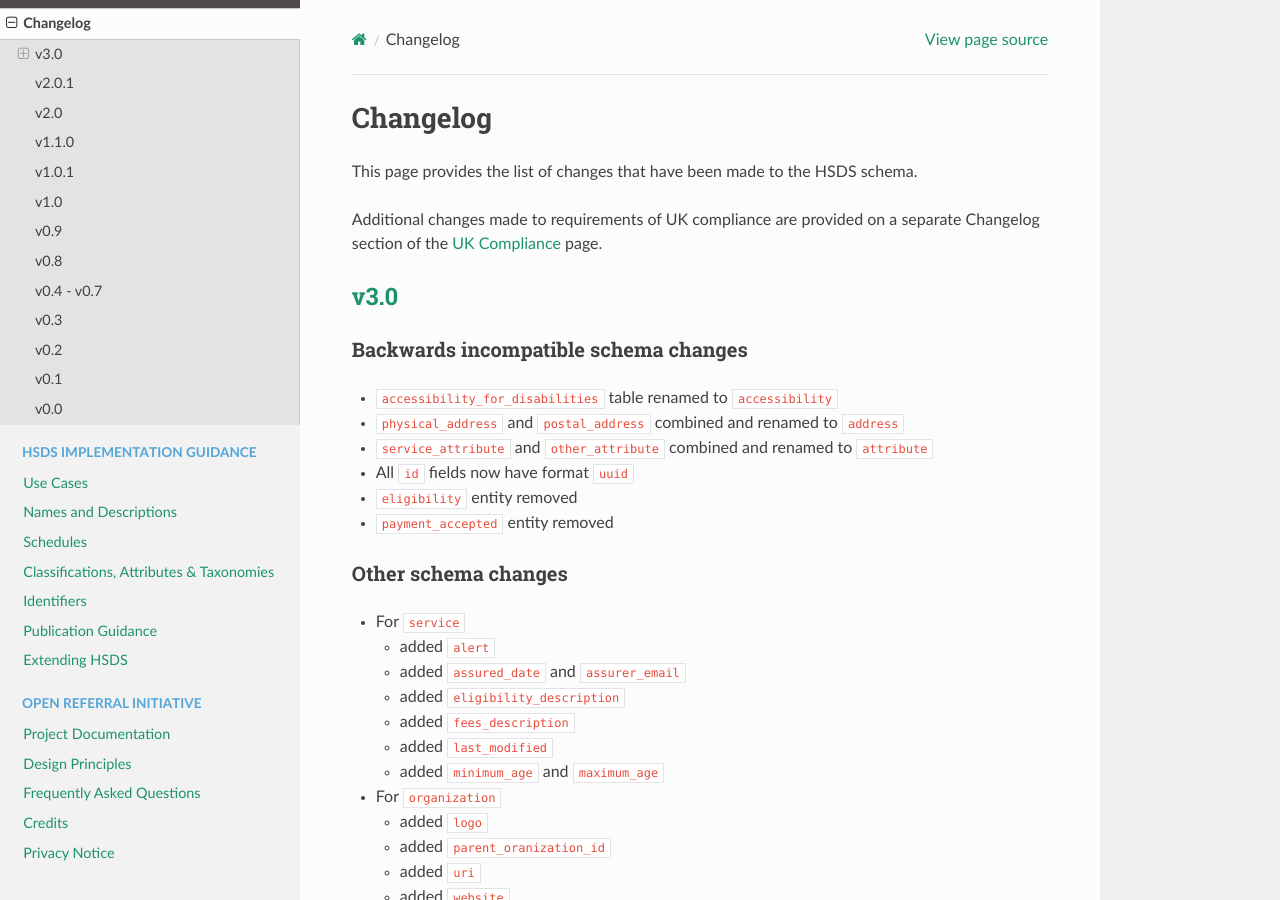
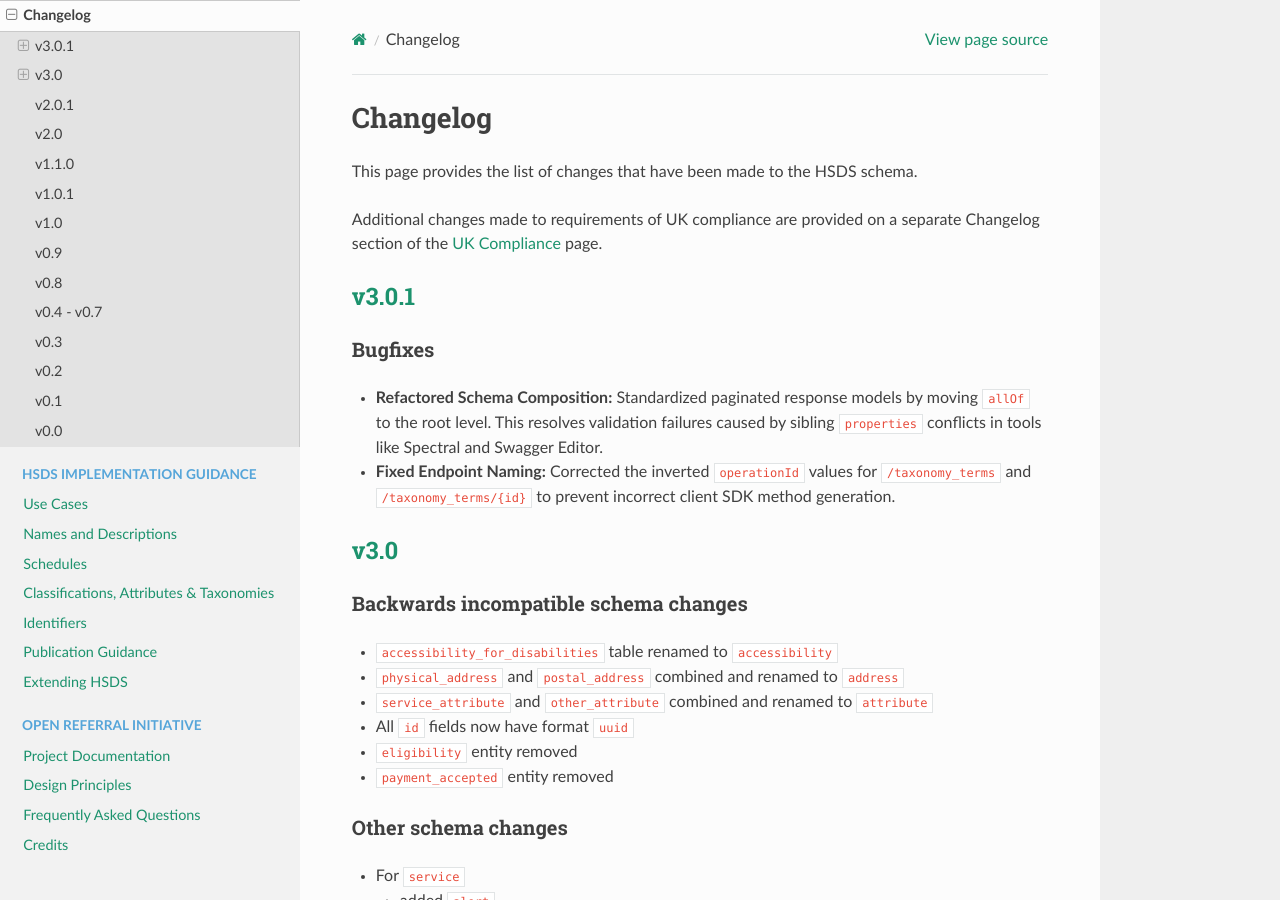
Before and after one commit to openreferral/specification, a Sphinx documentation site: the page built from docs/hsds/changelog.md, in a window 1280 px wide and 900 px high. Built offline with Sphinx 7.4.7 and the Read the Docs theme 3.1.0, drawn with Linux system fonts in a browser that asks for light colours; pages that are not in the unit, such as notebooks, are missing from menus; comment, search, counter and statistics services are not loaded.

Commit message:
Fix: Update changelog for v3.0.1 with bugfixes on schema composition and endpoint naming

```diff
--- a/docs/hsds/changelog.md
+++ b/docs/hsds/changelog.md
@@ -4,6 +4,13 @@
 This page provides the list of changes that have been made to the HSDS schema.
 
 Additional changes made to requirements of UK compliance are provided on a separate Changelog section of the [UK Compliance](uk_compliance.md#changelog) page.
+
+## [v3.0.1](https://github.com/openreferral/specification/releases/tag/v3.0.1)
+
+### Bugfixes
+
+* **Refactored Schema Composition:** Standardized paginated response models by moving `allOf` to the root level. This resolves validation failures caused by sibling `properties` conflicts in tools like Spectral and Swagger Editor.
+* **Fixed Endpoint Naming:** Corrected the inverted `operationId` values for `/taxonomy_terms` and `/taxonomy_terms/{id}` to prevent incorrect client SDK method generation.
 
 ## [v3.0](https://github.com/openreferral/specification/milestone/7)
 
```
